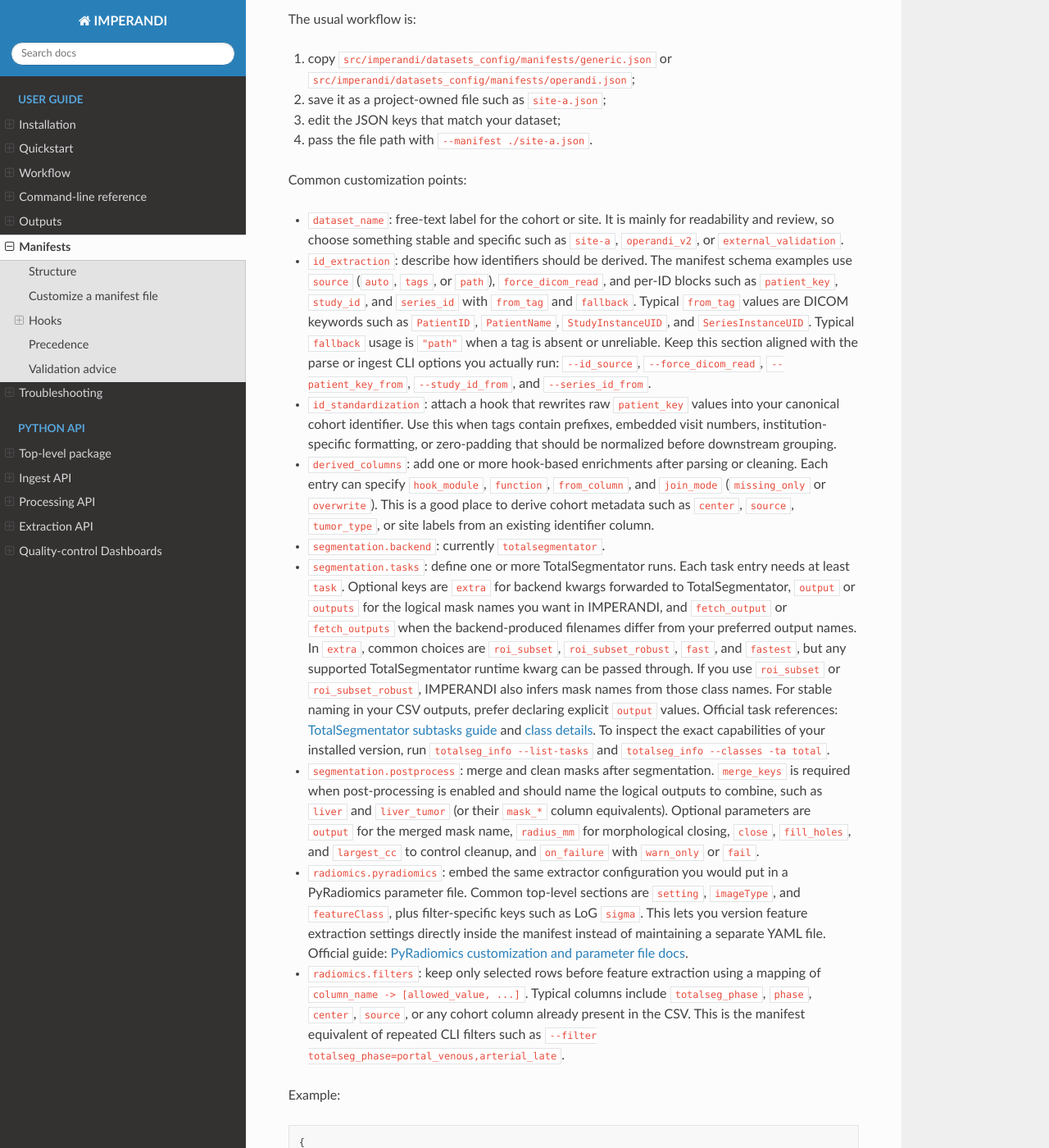
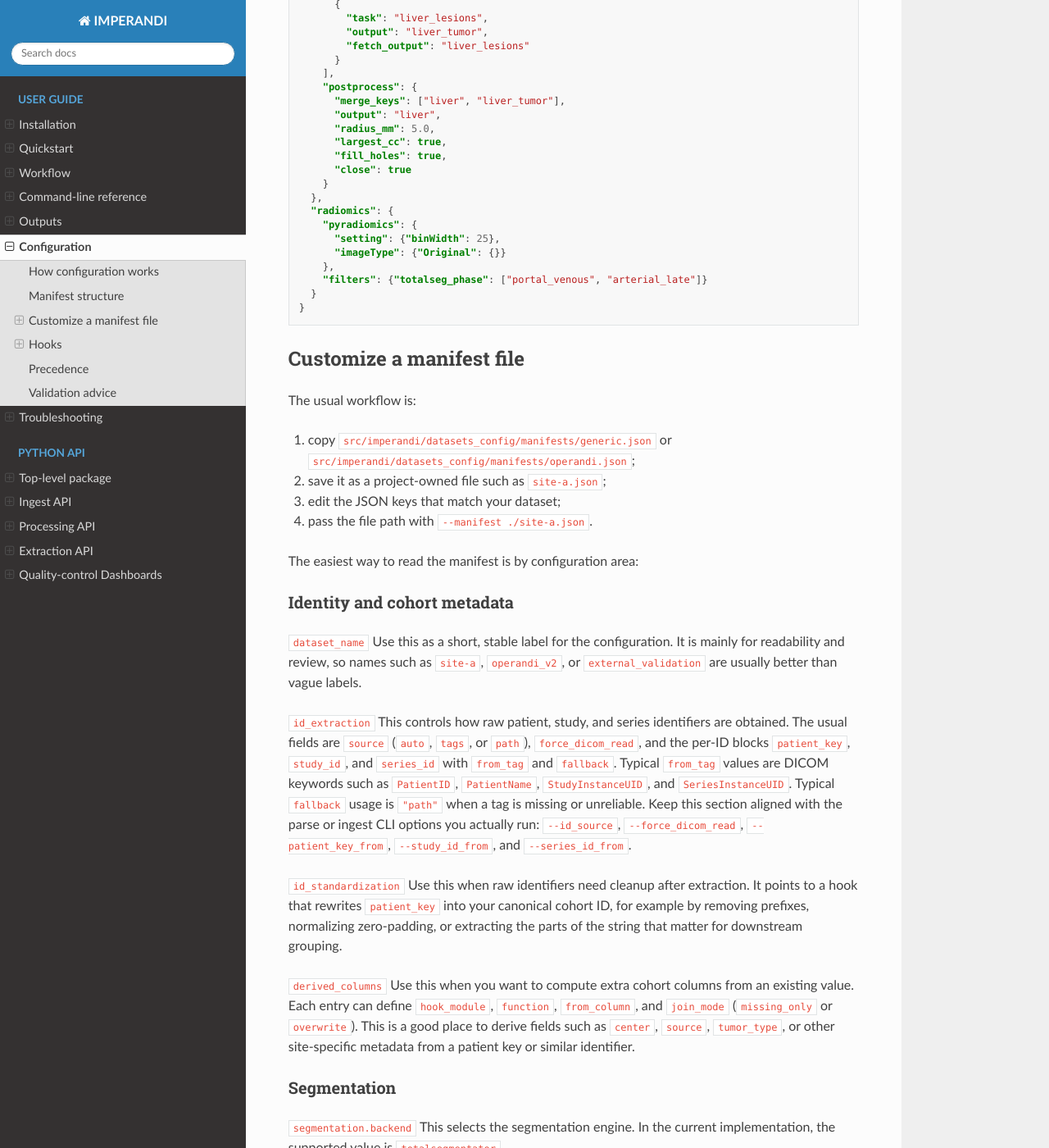
Before and after one commit to dmandache/IMPERANDI, a Sphinx documentation site: the page built from docs/source/manifests.md, in a window 1280 px wide and 1400 px high, scrolled down 1394 px. Shown: the whole window at 82% size. Built offline with Sphinx 7.4.7 and the Read the Docs theme 3.1.0, drawn with Linux system fonts in a browser that asks for light colours; some of the changed text lies outside the part shown.

Commit message:
improve clarity of manifest section in docs

````diff
--- a/docs/source/manifests.md
+++ b/docs/source/manifests.md
@@ -1,8 +1,16 @@
-# Manifests
+# Configuration
 
-A manifest is a JSON document that captures dataset-specific identity rules,
-hooks, segmentation tasks, post-processing, and radiomics configuration. Pass a
-built-in name (`generic` or `operandi`) or a path to a JSON file:
+IMPERANDI configuration is done through manifests and hooks.
+
+- A manifest is a JSON document that declares dataset-specific settings such as
+  identifier extraction, segmentation tasks, post-processing, and radiomics
+  options.
+- A hook is a Python callable referenced by the manifest when declarative JSON
+  is not enough, for example to normalize patient identifiers or derive cohort
+  columns from existing values.
+
+Pass a built-in manifest name (`generic` or `operandi`) or a path to a JSON
+file:
 
 ```bash
 imperandi ingest --root_path ./dicom --manifest generic
@@ -12,9 +20,23 @@ imperandi segment ./nifti_index.csv --manifest ./site-a.json
 Built-ins live under `src/imperandi/datasets_config/manifests/`. Treat them as
 examples; keep institution-specific configuration in a reviewed, versioned
 file rather than editing package defaults in place. This Markdown page is the
-reference for that manifest JSON format.
+reference for how configuration is expressed through manifest JSON plus hook
+functions.
 
-## Structure
+## How configuration works
+
+In practice, configuration usually follows this flow:
+
+1. start from a built-in manifest or a project-owned copy;
+2. edit manifest keys for parsing, segmentation, and radiomics behavior;
+3. point manifest hook entries at Python functions when you need custom logic;
+4. run IMPERANDI with `--manifest your_config.json`.
+
+Use manifests for declarative settings that can live safely in versioned JSON.
+Use hooks for executable logic such as parsing institution-specific identifiers,
+mapping cohort metadata, or other transformations that need Python code.
+
+## Manifest structure
 
 ```json
 {
@@ -77,62 +99,99 @@ The usual workflow is:
 3. edit the JSON keys that match your dataset;
 4. pass the file path with `--manifest ./site-a.json`.
 
-Common customization points:
+The easiest way to read the manifest is by configuration area:
 
-- `dataset_name`: free-text label for the cohort or site. It is mainly for
-  readability and review, so choose something stable and specific such as
-  `site-a`, `operandi_v2`, or `external_validation`.
-- `id_extraction`: describe how identifiers should be derived. The manifest
-  schema examples use `source` (`auto`, `tags`, or `path`),
-  `force_dicom_read`, and per-ID blocks such as `patient_key`, `study_id`, and
-  `series_id` with `from_tag` and `fallback`. Typical `from_tag` values are
-  DICOM keywords such as `PatientID`, `PatientName`, `StudyInstanceUID`, and
-  `SeriesInstanceUID`. Typical `fallback` usage is `"path"` when a tag is
-  absent or unreliable. Keep this section aligned with the parse or ingest CLI
-  options you actually run: `--id_source`, `--force_dicom_read`,
-  `--patient_key_from`, `--study_id_from`, and `--series_id_from`.
-- `id_standardization`: attach a hook that rewrites raw `patient_key` values
-  into your canonical cohort identifier. Use this when tags contain prefixes,
-  embedded visit numbers, institution-specific formatting, or zero-padding that
-  should be normalized before downstream grouping.
-- `derived_columns`: add one or more hook-based enrichments after parsing or
-  cleaning. Each entry can specify `hook_module`, `function`, `from_column`,
-  and `join_mode` (`missing_only` or `overwrite`). This is a good place to
-  derive cohort metadata such as `center`, `source`, `tumor_type`, or site
-  labels from an existing identifier column.
-- `segmentation.backend`: currently `totalsegmentator`.
-- `segmentation.tasks`: define one or more TotalSegmentator runs. Each task
-  entry needs at least `task`. Optional keys are `extra` for backend kwargs
-  forwarded to TotalSegmentator, `output` or `outputs` for the logical mask
-  names you want in IMPERANDI, and `fetch_output` or `fetch_outputs` when the
-  backend-produced filenames differ from your preferred output names. In
-  `extra`, common choices are `roi_subset`, `roi_subset_robust`, `fast`, and
-  `fastest`, but any supported TotalSegmentator runtime kwarg can be passed
-  through. If you use `roi_subset` or `roi_subset_robust`, IMPERANDI also
-  infers mask names from those class names. For stable naming in your CSV
-  outputs, prefer declaring explicit `output` values. Official task references:
-  [TotalSegmentator subtasks guide](https://github.com/wasserth/TotalSegmentator#subtasks)
-  and [class details](https://github.com/wasserth/TotalSegmentator/blob/master/resources/class_details.md).
-  To inspect the exact capabilities of your installed version, run
-  `totalseg_info --list-tasks` and `totalseg_info --classes -ta total`.
-- `segmentation.postprocess`: merge and clean masks after segmentation.
-  `merge_keys` is required when post-processing is enabled and should name the
-  logical outputs to combine, such as `liver` and `liver_tumor`
-  (or their `mask_*` column equivalents). Optional parameters are `output` for
-  the merged mask name, `radius_mm` for morphological closing, `close`,
-  `fill_holes`, and `largest_cc` to control cleanup, and `on_failure` with
-  `warn_only` or `fail`.
-- `radiomics.pyradiomics`: embed the same extractor configuration you would put
-  in a PyRadiomics parameter file. Common top-level sections are `setting`,
-  `imageType`, and `featureClass`, plus filter-specific keys such as LoG
-  `sigma`. This lets you version feature extraction settings directly inside the
-  manifest instead of maintaining a separate YAML file. Official guide:
-  [PyRadiomics customization and parameter file docs](https://pyradiomics.readthedocs.io/en/latest/customization.html).
-- `radiomics.filters`: keep only selected rows before feature extraction using
-  a mapping of `column_name -> [allowed_value, ...]`. Typical columns include
-  `totalseg_phase`, `phase`, `center`, `source`, or any cohort column already
-  present in the CSV. This is the manifest equivalent of repeated CLI filters
-  such as `--filter totalseg_phase=portal_venous,arterial_late`.
+### Identity and cohort metadata
+
+`dataset_name`
+Use this as a short, stable label for the configuration. It is mainly for
+readability and review, so names such as `site-a`, `operandi_v2`, or
+`external_validation` are usually better than vague labels.
+
+`id_extraction`
+This controls how raw patient, study, and series identifiers are obtained.
+The usual fields are `source` (`auto`, `tags`, or `path`),
+`force_dicom_read`, and the per-ID blocks `patient_key`, `study_id`, and
+`series_id` with `from_tag` and `fallback`.
+Typical `from_tag` values are DICOM keywords such as `PatientID`,
+`PatientName`, `StudyInstanceUID`, and `SeriesInstanceUID`.
+Typical `fallback` usage is `"path"` when a tag is missing or unreliable.
+Keep this section aligned with the parse or ingest CLI options you actually run:
+`--id_source`, `--force_dicom_read`, `--patient_key_from`,
+`--study_id_from`, and `--series_id_from`.
+
+`id_standardization`
+Use this when raw identifiers need cleanup after extraction.
+It points to a hook that rewrites `patient_key` into your canonical cohort ID,
+for example by removing prefixes, normalizing zero-padding, or extracting the
+parts of the string that matter for downstream grouping.
+
+`derived_columns`
+Use this when you want to compute extra cohort columns from an existing value.
+Each entry can define `hook_module`, `function`, `from_column`, and
+`join_mode` (`missing_only` or `overwrite`).
+This is a good place to derive fields such as `center`, `source`,
+`tumor_type`, or other site-specific metadata from a patient key or similar
+identifier.
+
+### Segmentation
+
+`segmentation.backend`
+This selects the segmentation engine. In the current implementation, the
+supported value is `totalsegmentator`.
+
+`segmentation.tasks`
+This section defines which TotalSegmentator runs happen and how IMPERANDI names
+their outputs.
+Each task entry needs at least `task`.
+Common optional keys are `extra` for backend kwargs,
+`output` or `outputs` for the logical mask names you want in IMPERANDI, and
+`fetch_output` or `fetch_outputs` when the backend-produced filenames differ
+from your preferred output names.
+Inside `extra`, common runtime options are `roi_subset`, `roi_subset_robust`,
+`fast`, and `fastest`, but other supported TotalSegmentator kwargs can also be
+passed through.
+If you use `roi_subset` or `roi_subset_robust`, IMPERANDI can infer mask names
+from those class names, but explicit `output` names are usually clearer and
+more stable for downstream CSV columns.
+Official references:
+[TotalSegmentator subtasks guide](https://github.com/wasserth/TotalSegmentator#subtasks)
+and [class details](https://github.com/wasserth/TotalSegmentator/blob/master/resources/class_details.md).
+To inspect the exact capabilities of your installed version, run
+`totalseg_info --list-tasks` and `totalseg_info --classes -ta total`.
+
+### Segmentation Mask Postprocessing
+
+`segmentation.postprocess`
+Use this section when several masks should be merged or cleaned after
+segmentation.
+`merge_keys` is required when post-processing is enabled and should name the
+logical outputs to combine, such as `liver` and `liver_tumor`
+or their `mask_*` column equivalents.
+Common options are `output` for the merged mask name, `radius_mm` for
+morphological closing, `close`, `fill_holes`, and `largest_cc` for cleanup, and
+`on_failure` with `warn_only` or `fail`.
+
+### Radiomics
+
+`radiomics.pyradiomics`
+Use this when you want the manifest itself to carry your feature extraction
+settings instead of referencing a separate YAML file.
+Common top-level sections are `setting`, `imageType`, and `featureClass`,
+plus filter-specific keys such as LoG `sigma`.
+This is the manifest equivalent of a PyRadiomics parameter file and is useful
+when you want one versioned configuration file to describe both cohort logic
+and radiomics behavior.
+Official guide:
+[PyRadiomics customization and parameter file docs](https://pyradiomics.readthedocs.io/en/latest/customization.html).
+
+`radiomics.filters`
+Use this when radiomics should run only on a subset of rows.
+The format is `column_name -> [allowed_value, ...]`.
+Typical columns include `totalseg_phase`, `phase`, `center`, `source`, or any
+other cohort column already present in the CSV.
+This is the manifest equivalent of repeated CLI filters such as
+`--filter totalseg_phase=portal_venous,arterial_late`.
 
 Example:
 
````
Also changed, not shown: README.md (+6 -2 lines).
